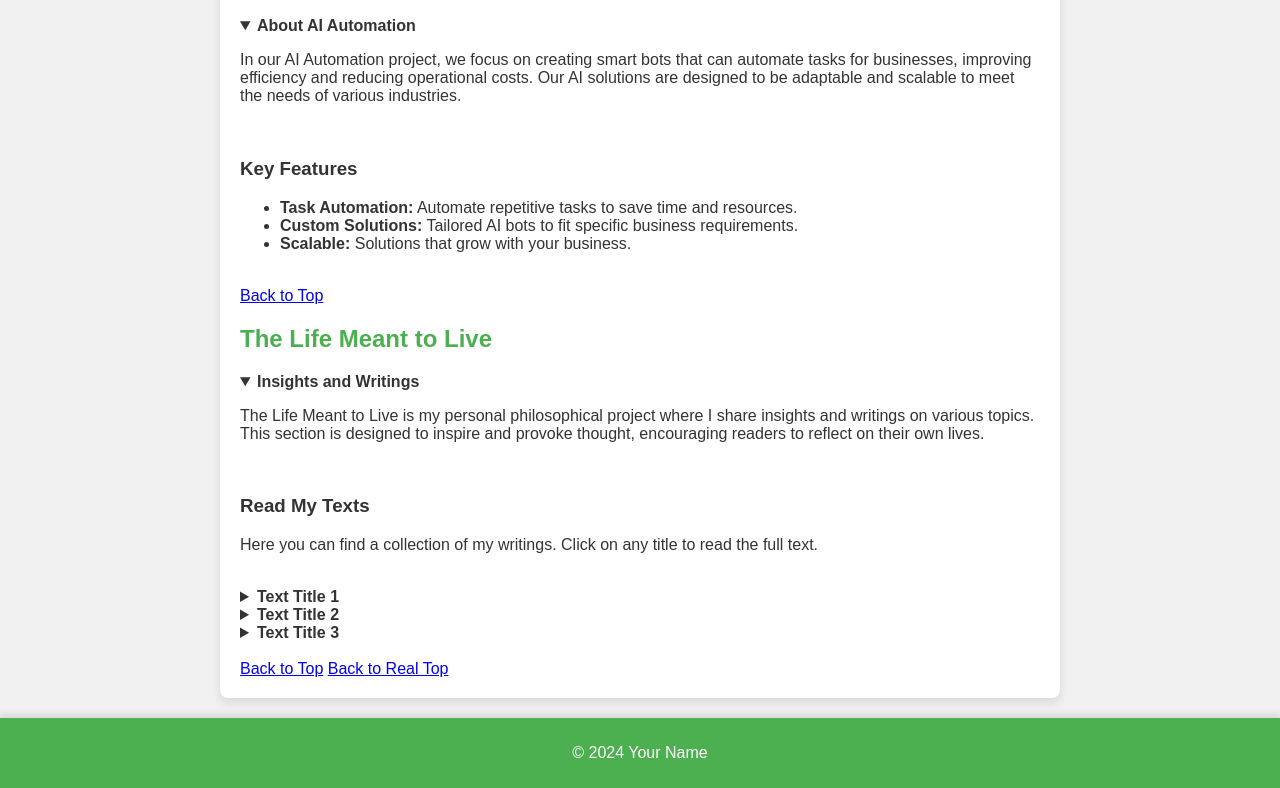
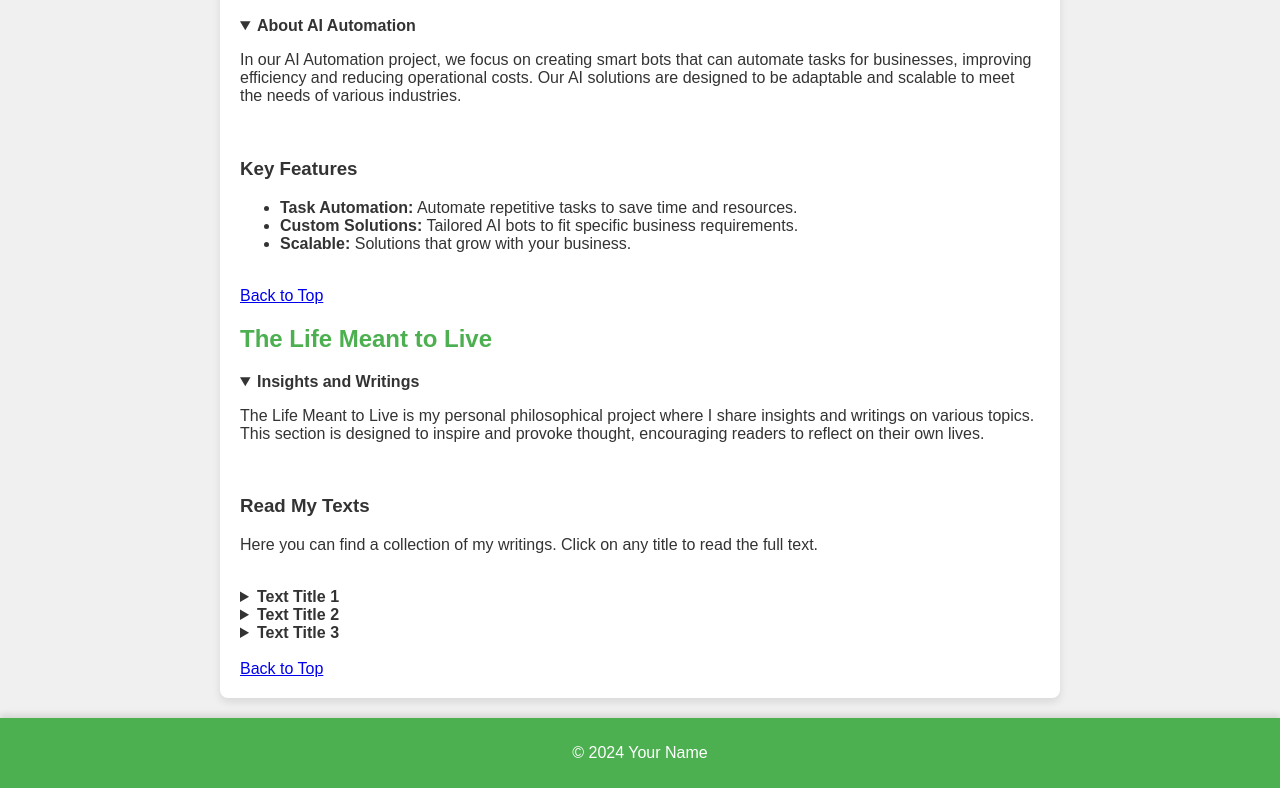
Before and after one commit to Kruju/codesite, a plain HTML site: page index.html in a window 1280 px wide. Shown: the part 901-1689 px from the top of the page. Drawn offline with Linux system fonts and the light colour scheme.

Commit message:
Update index.html

```diff
--- a/index.html
+++ b/index.html
@@ -100,7 +100,6 @@
             </details>
             <br>
             <a href="#projects">Back to Top</a>
-            <a href="#about-id">Back to Real Top</a>
         </details>
     </main>
     <button id="backToTop" title="Back to Top">↑ Top</button>
```
